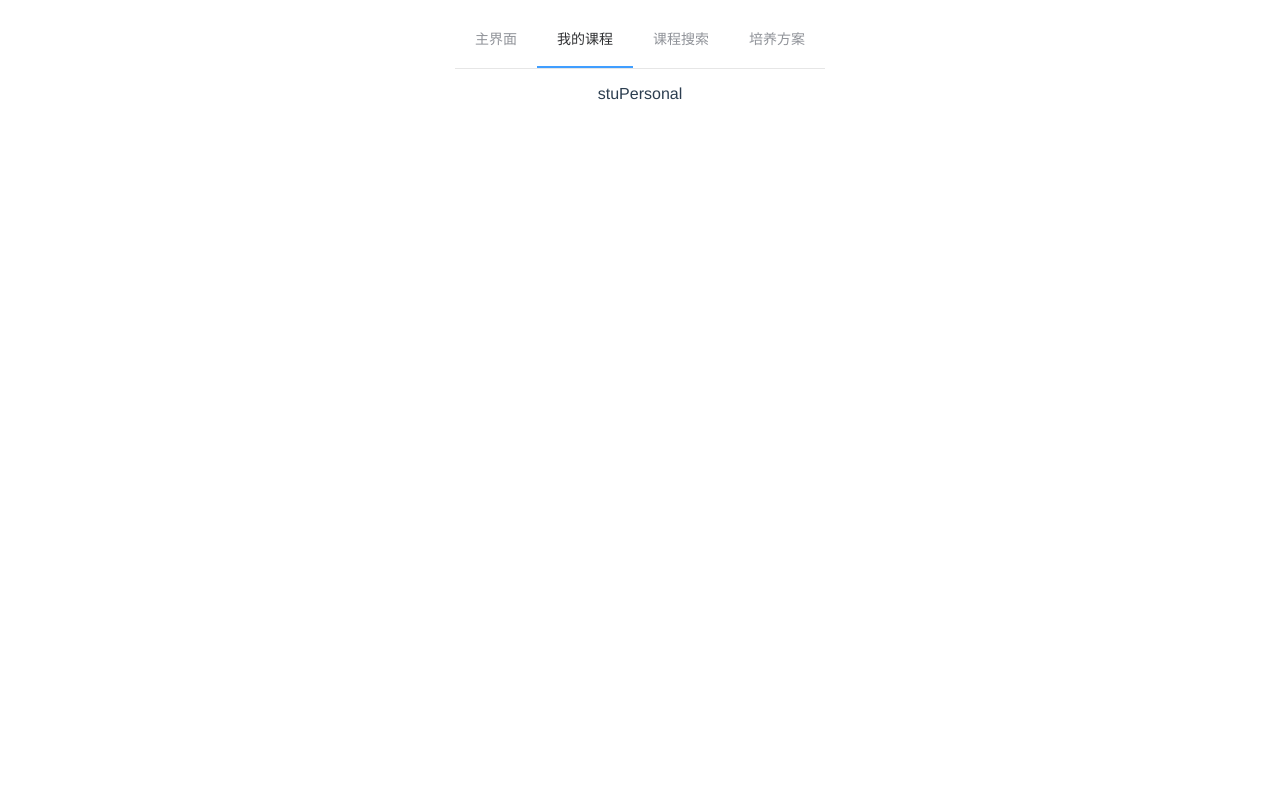
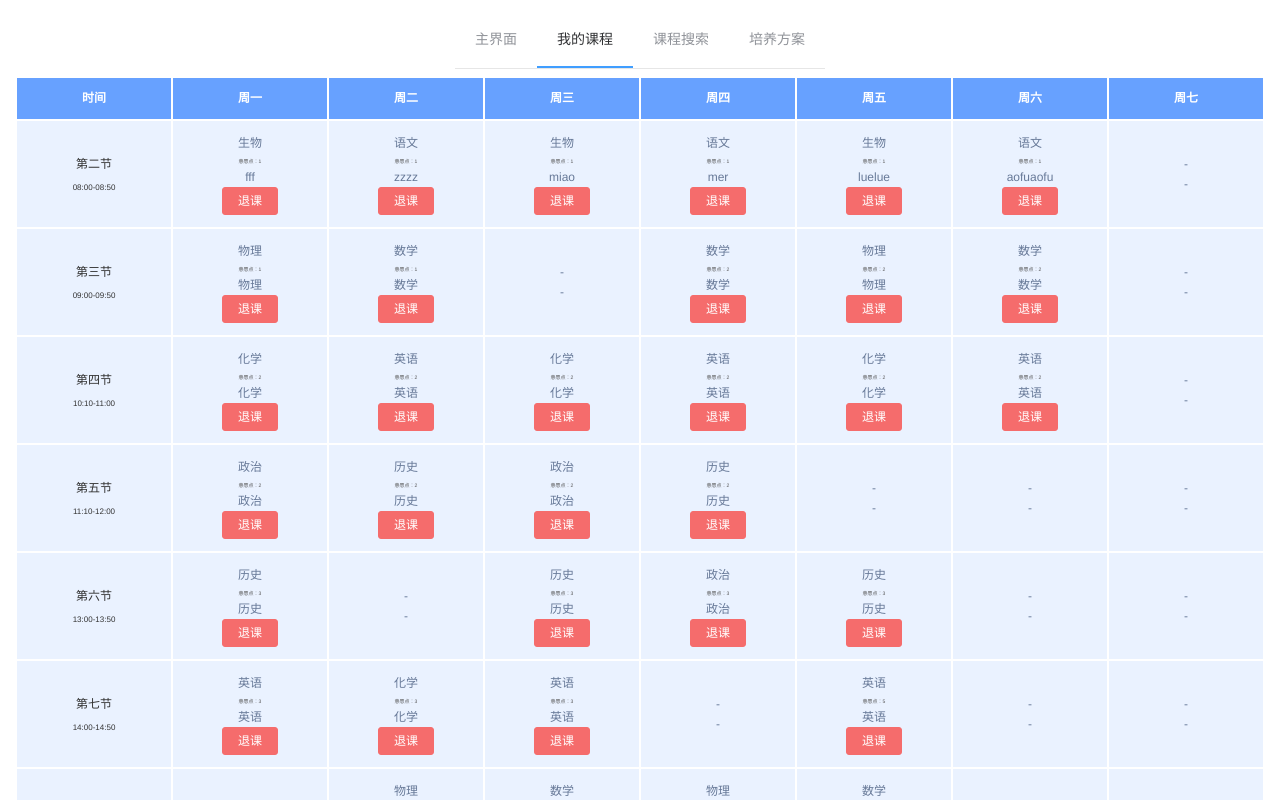
Before and after one commit to BangBreakfast/Not-Another-Completely-Heuristic-Elective, a Vue app in the folder elect_system/client/: page /stuPersonal in a window 1280 px wide. Shown: the top 800 px of the page. Built offline with nearby package versions, Linux system fonts and the light colour scheme.

Commit message:
Personal Course start-up

```diff
--- a/elect_system/client/src/components/stu/stuMain.vue
+++ b/elect_system/client/src/components/stu/stuMain.vue
@@ -32,14 +32,20 @@
 
 <script>
 import axios from 'axios'
-let tableData
+let Data = [
+  {
+    date: '昨天',
+    detail: '暂无',
+    info: '嗝'
+  }
+]
 export default {
   name: 'Main',
   data () {
-    return tableData
+    return {tableData: Data}
   },
   mounted () {
-    axios.get('http://localhost:8000/stu/Login').then(response => (this.tableData = response))
+    axios.get('http://localhost:8000/stu/Login').then(response => (this.Data = response))
       .catch(function (error) { // 请求失败处理
         console.log(error)
       })
--- a/elect_system/client/src/components/stu/stuPersonal.vue
+++ b/elect_system/client/src/components/stu/stuPersonal.vue
@@ -1,7 +1,175 @@
 <template>
-    <p>stuPersonal</p>
+    <div class="class-table">
+        <div class="table-wrapper">
+            <div class="tabel-container">
+
+                <table>
+                    <thead>
+                        <tr>
+                            <th>时间</th>
+                            <th v-for="(weekNum, weekIndex) in classTableData.courses.length" :key="weekIndex"> {{'周' + digital2Chinese(weekIndex, 'week')}}</th>
+                        </tr>
+                    </thead>
+                    <tbody>
+                        <tr v-for="(lesson, lessonIndex) in classTableData.lessons" :key="lessonIndex">
+                            <td>
+                                <p>{{'第' + digital2Chinese(lessonIndex+1) + "节"}}</p>
+                                <p class="period">{{ lesson }}</p>
+                            </td>
+
+                            <td v-for="(course, courseIndex) in classTableData.courses" :key="courseIndex">
+                                <el-row>{{classTableData.courses[courseIndex][lessonIndex]|| '-'}}</el-row>
+                                <span class="willpoint" v-if="classTableData.courses[courseIndex][lessonIndex]!==''">意愿点：{{classTableData.willing[courseIndex][lessonIndex]}}</span>
+                                <el-row>
+                                    {{classTableData.details[courseIndex][lessonIndex]|| '-'}}
+                                </el-row>
+                                <el-popover placement="bottom"
+                                        width="100"
+                                        triger="click"
+                                        v-if="classTableData.courses[courseIndex][lessonIndex]!==''"
+                                        v-model="visible"
+                                        >
+                                        <div style="text-align: center; margin: 0">
+                                            <p class="willpoint">将返还意愿点:{{classTableData.willing[courseIndex][lessonIndex]}}。</p>
+                                            <p>是否决定退课？</p>
+                                            <el-button type="primary" size="mini" @click="false">确定</el-button>
+                                        </div>
+                                    <el-button size=mini type="danger" slot="reference">退课</el-button>
+                                </el-popover>
+                            </td>
+                        </tr>
+                    </tbody>
+                </table>
+            </div>
+        </div>
+    </div>
 </template>
+
 <script>
 export default {
+  data () {
+    return {
+      classTableData: {
+        lessons: [
+          '08:00-08:50',
+          '09:00-09:50',
+          '10:10-11:00',
+          '11:10-12:00',
+          '13:00-13:50',
+          '14:00-14:50',
+          '15:10-16:00',
+          '16:10-17:00',
+          '17:10-18:00',
+          '18:40-19:30',
+          '19:40-20:30',
+          '20:40-21:30'
+        ],
+        courses: [
+          ['生物', '物理', '化学', '政治', '历史', '英语', '', '语文','','','',''],
+          ['语文', '数学', '英语', '历史', '', '化学', '物理', '生物','','','',''],
+          ['生物', '', '化学', '政治', '历史', '英语', '数学', '语文','','','',''],
+          ['语文', '数学', '英语', '历史', '政治', '', '物理', '生物','','','',''],
+          ['生物', '物理', '化学', '', '历史', '英语', '数学', '语文','','','',''],
+          ['语文', '数学', '英语', '', '', '', '', '','','','',''],
+          ['', '', '', '', '', '', '', '','','','','']
+        ],
+        details:[
+          ['fff', '物理', '化学', '政治', '历史', '英语', '', '语文','','','',''],
+          ['zzzz', '数学', '英语', '历史', '', '化学', '物理', '生物','','','',''],
+          ['miao', '', '化学', '政治', '历史', '英语', '数学', '语文','','','',''],
+          ['mer', '数学', '英语', '历史', '政治', '', '物理', '生物','','','',''],
+          ['luelue', '物理', '化学', '', '历史', '英语', '数学', '语文','','','',''],
+          ['aofuaofu', '数学', '英语', '', '', '', '', '','','','',''],
+          ['', '', '', '', '', '', '', '','','','','']
+        ],
+        willing:[
+          ['1', '1', '2', '2', '3', '3', '', '1', '', '', '', ''],
+          ['1', '1', '2', '2', '', '3', '4', '2', '', '', '', ''],
+          ['1', '', '2', '2', '3', '3', '5', '3', '', '', '', ''],
+          ['1', '2', '2', '2', '3', '', '6', '4', '', '', '', ''],
+          ['1', '2', '2', '', '3', '5', '6', '5', '', '', '', ''],
+          ['1', '2', '2', '', '', '', '', '', '', '', '', ''],
+          ['', '', '', '', '', '', '', '', '', '', '', '']
+        ]
+      }
+    }
+  },
+  created () {
+    // /* mock随机数据*/
+    // Mock.mock({
+    //     lessons: ['08:00-09:00', '09:00-10:00', '10:00-11:00', '11:00-12:00', '13:00-14:00', '14:00-15:00', '15:00-16:00', '16:00-17:00'],
+    //     'courses|7': [['生物', '物理', '化学', '政治', '历史', '英语', '', '语文']]
+    // });
+  },
+  methods: {
+    /**
+    * 数字转中文
+    * @param {Number} num 需要转换的数字
+    * @param {String} identifier 标识符
+    * @returns {String} 转换后的中文
+    */
+    digital2Chinese (num, identifier) {
+      const character = ['一', '二', '三', '四', '五', '六', '七', '八', '九', '十', '十一', '十二', '十三']
+      return identifier === 'week' && (num === 7) ? '日' : character[num]
+    }
+}
 }
 </script>
+
+<style lang="scss" scoped>
+.class-table {
+    .table-wrapper {
+        width: 100%;
+        height: 100%;
+        overflow: auto;
+    }
+    .tabel-container {
+        margin: 7px;
+
+        table {
+            table-layout: fixed;
+            width: 100%;
+
+            thead {
+                background-color: #67a1ff;
+                th {
+                    color: #fff;
+                    line-height: 17px;
+                    font-weight: bold;
+                }
+            }
+            tbody {
+                background-color: #eaf2ff;
+                td {
+                    color: #677998;
+                    line-height: 12px;
+                }
+            }
+            th,
+            td {
+                width: 60px;
+                padding: 12px 2px;
+                font-size: 12px;
+                text-align: center;
+                .willpoint{
+                color: #555;
+                font-size:  5px;
+                padding: 15px 15px auto;
+            }
+            }
+
+            tr td:first-child {
+                color: #333;
+                .period {
+                    font-size: 8px;
+                }
+            }
+            .willpoint{
+                color: #555;
+                font-size:  px;
+                padding: 15px 15px auto;
+            }
+        }
+    }
+}
+</style>
```
Also changed, not shown: 1 other file (tests, documents, lock files or other folders).
